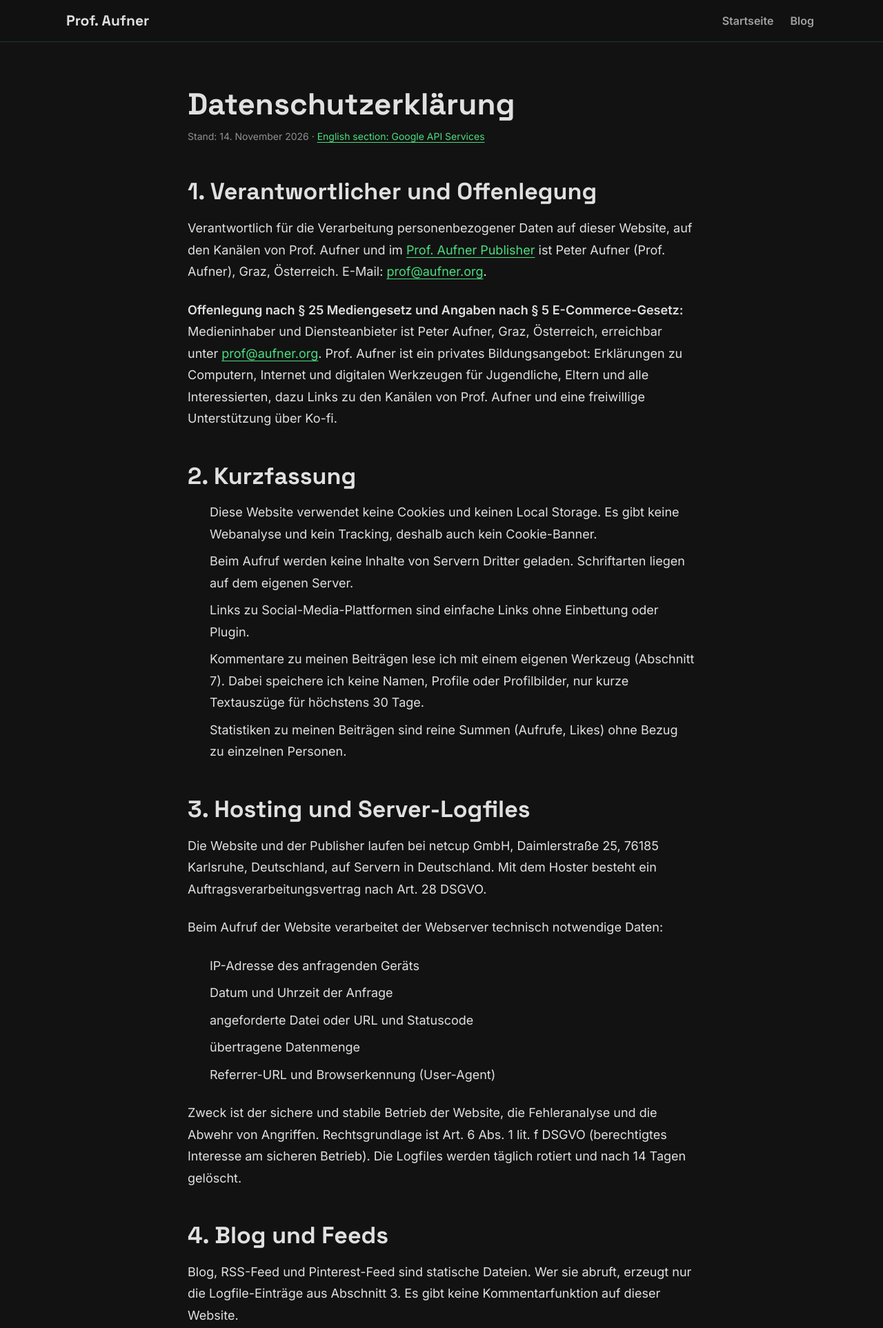
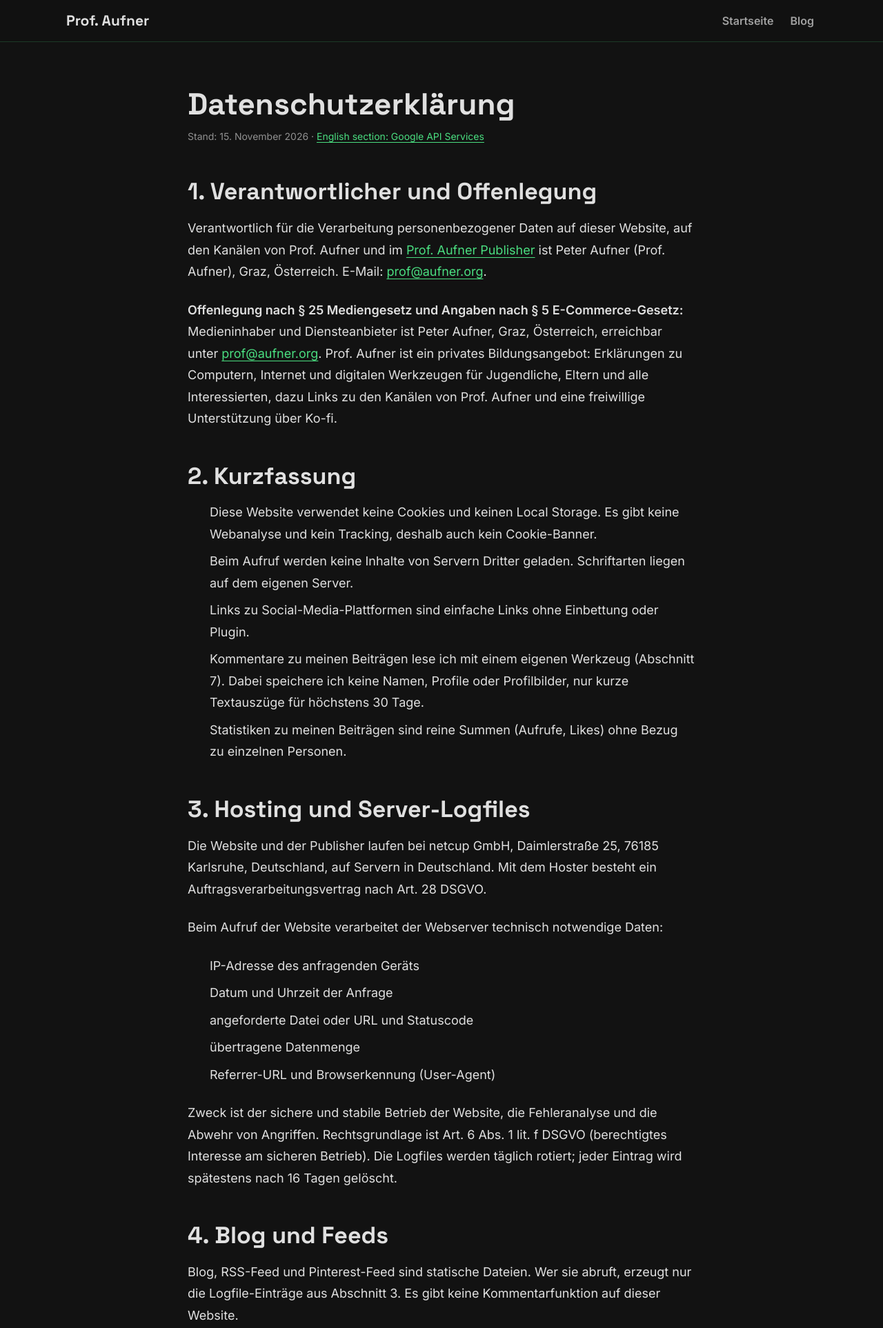
Before and after one commit to Adrixan/prof.aufner.org, a plain HTML site: page datenschutz/index.html in a window 1280 px wide. Shown: the top 1926 px of the page at 69% size. Drawn offline with Linux system fonts and the light colour scheme.

Commit message:
fix(legal): state the real server log retention (up to 16 days)
Plesk rotates daily and keeps 14 rotated files plus the processed and the
current log, so an entry lives 15 to 16 days (verified on the host 2026-11-15).

Co-Authored-By: Claude Opus 5.5 <noreply@anthropic.com>

```diff
--- a/datenschutz/index.html
+++ b/datenschutz/index.html
@@ -38,7 +38,7 @@
         <div class="container">
             <article class="prose article-body">
                 <h1>Datenschutzerklärung</h1>
-                <p class="meta">Stand: 14. November 2026 · <a href="#google-api">English section: Google API Services</a></p>
+                <p class="meta">Stand: 15. November 2026 · <a href="#google-api">English section: Google API Services</a></p>
 
                 <h2 id="verantwortlicher">1. Verantwortlicher und Offenlegung</h2>
                 <p>
@@ -83,7 +83,7 @@
                 <p>
                     Zweck ist der sichere und stabile Betrieb der Website, die Fehleranalyse und die Abwehr von Angriffen.
                     Rechtsgrundlage ist Art. 6 Abs. 1 lit. f DSGVO (berechtigtes Interesse am sicheren Betrieb). Die
-                    Logfiles werden täglich rotiert und nach 14 Tagen gelöscht.
+                    Logfiles werden täglich rotiert; jeder Eintrag wird spätestens nach 16 Tagen gelöscht.
                 </p>
 
                 <h2 id="blog">4. Blog und Feeds</h2>
```
